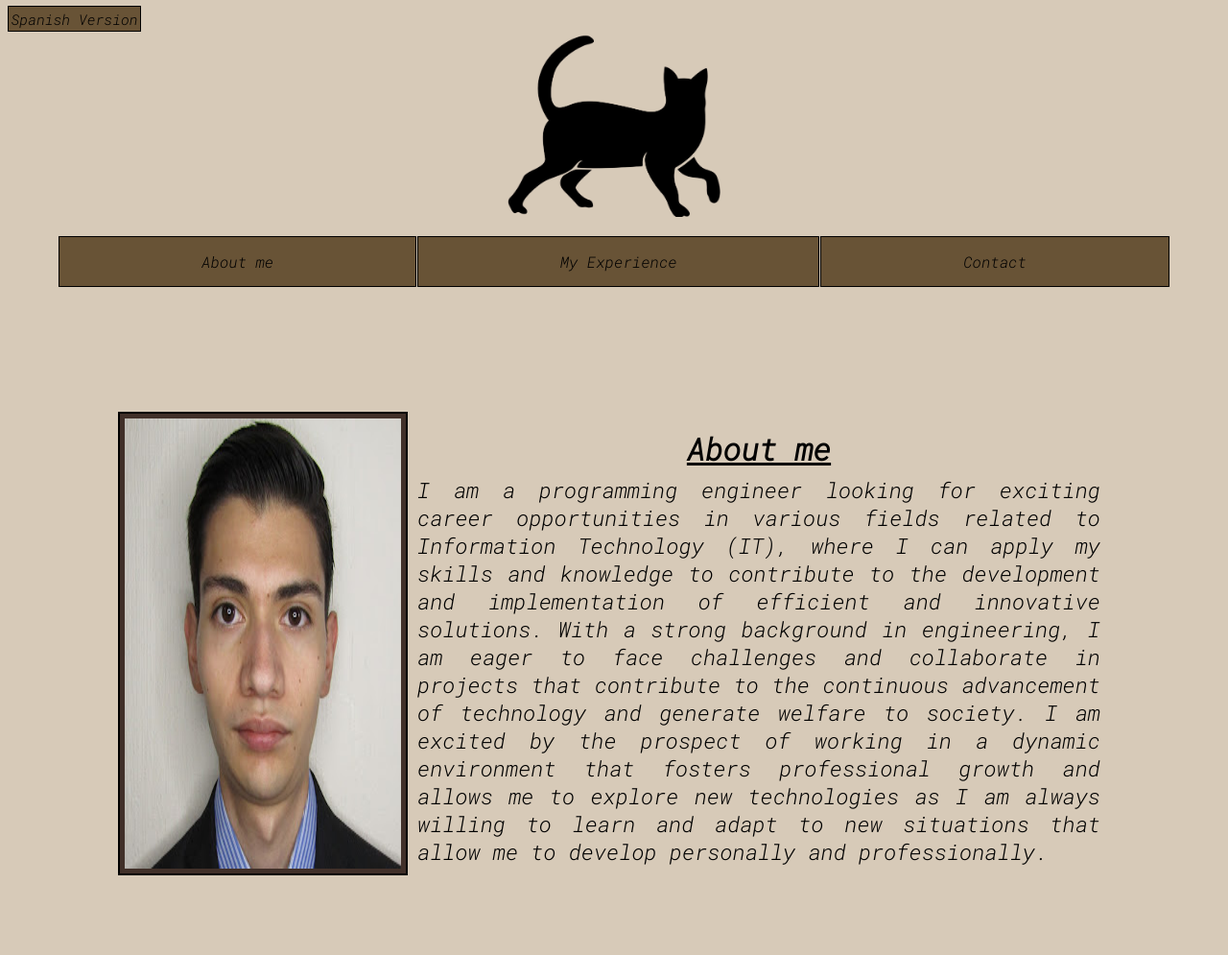
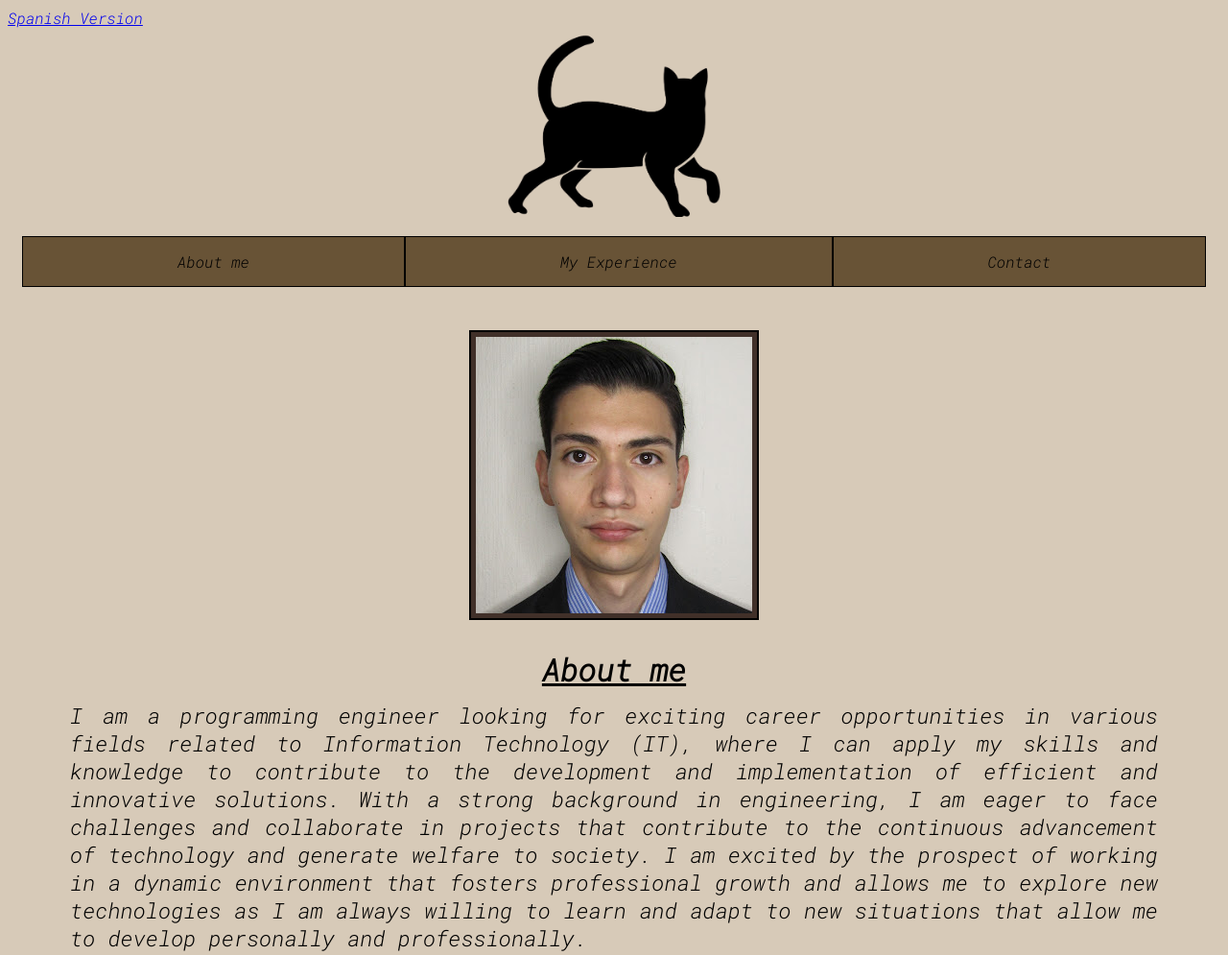
Before and after one commit to RobRQ/Proyect_Personal_Page, a plain HTML site: page English_Version.html in a window 1280 px wide. Shown: the top 995 px of the page at 96% size. Drawn offline with Linux system fonts and the light colour scheme.

Commit message:
Add files via upload

```diff
--- a/styles.css
+++ b/styles.css
@@ -1,3 +1,7 @@
+
+@media (min-width: 769px) and (max-width: 1024px) {
+  /* Estilos para pantallas medianas */
+}
 
 body {
   font-family: 'Roboto Mono', monospace;
@@ -29,7 +33,7 @@ small {
   font-size: 1.2em;
 }
 
-#V-English {
+#Version {
   font-size: 15px;
   color: black;
   border: 1px solid black;
@@ -39,7 +43,7 @@ small {
   transition: background-color 0.5s;
 }
 
-#V-English:hover {
+#Version:hover {
   background-color: #ecd592;
 }
 
@@ -57,13 +61,11 @@ small {
   flex-direction: row; /* Los elementos se colocarán en fila */
   flex-wrap: wrap; /* por si la cantidad de elementos rebasa la pantalla */
   text-align: center;
-  margin: 0 3% 0 3%;
 }
 
 .navbar-content {
   background-color: #685336;
   padding: 15px;
-  margin: 0 .5px 0 .5px;
   flex: auto; /* Hace que los elementos se distribuyan verticalmente de manera uniforme */
   color: black; /* Color del texto */
   text-align: center; /* Centra el texto horizontalmente */
@@ -78,20 +80,22 @@ small {
 }
 
 #Personal-Information {
-  display: flex;
-  padding: 100px 100px 100px 100px;
+  text-align: center;
+  margin: 0 3.125em 3.125em 3.125em;
+  height: 100%;
 }
 
 .Personal-Image {
-  width: 50em;
+  max-width: 100%;
   padding: 5px;
+  margin: 15px;
   border: 2px solid black;
   background-color: #413029;
 }
 
 .About-Me {
-  padding: 10px;
   text-align: justify;
+  margin: 0;
 }
 
 #My-Experience {
@@ -120,7 +124,6 @@ small {
   border: 1px solid black;
   border-radius: 25%;
   transition: background-color 0.5s;
-  transition: rotate 0.5s;
   margin: 15px;
 }
 
```
Also changed, not shown: index.html (+1 -1 lines).
